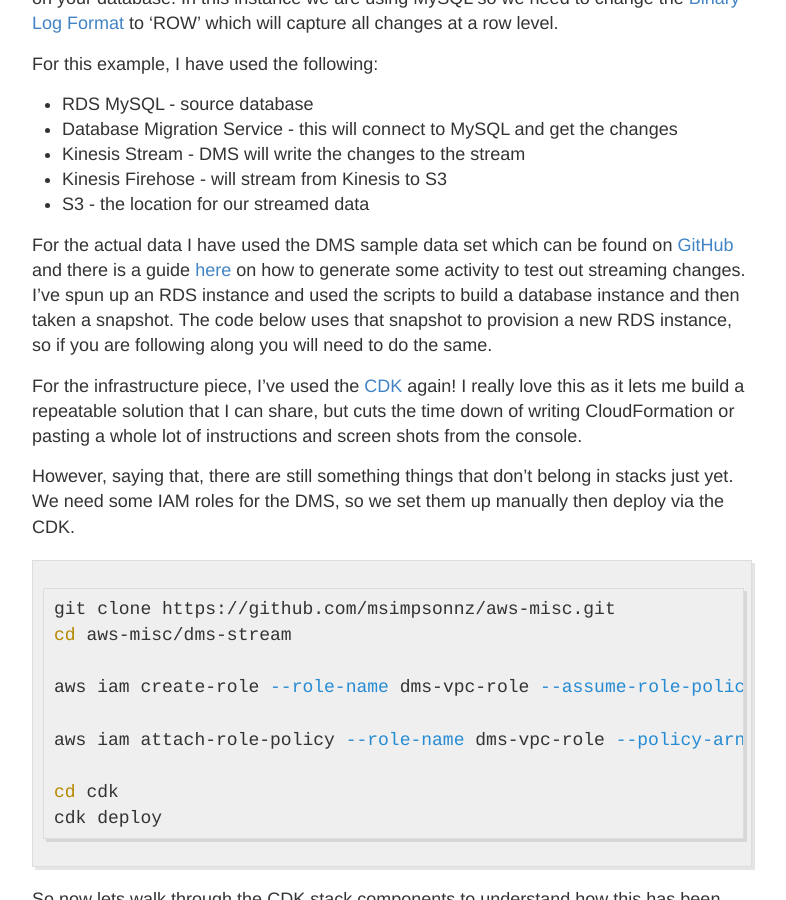
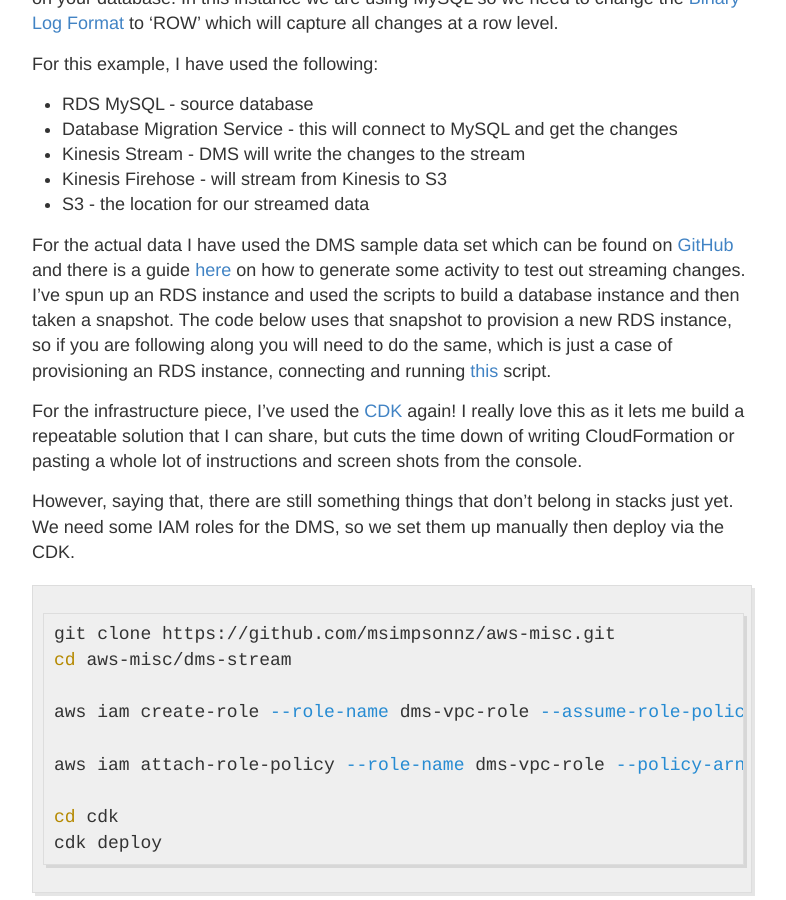
Before and after one commit to msimpsonnz/msimpsonnz.github.io, a Jekyll site: the page built from _posts/2019-09-13-DMS-Stream.md, in a window 1280 px wide and 900 px high, scrolled down 512 px. Shown: the whole window, without its empty margins (248-1034 px from the left). Built offline with Jekyll 4.4.1, drawn with Linux system fonts in a browser that asks for light colours; comment, search, counter and statistics services are not loaded.

Commit message:
quick update

```diff
--- a/_posts/2019-09-13-DMS-Stream.md
+++ b/_posts/2019-09-13-DMS-Stream.md
@@ -17,7 +17,7 @@
 * S3 - the location for our streamed data
 
 For the actual data I have used the DMS sample data set which can be found on [GitHub](https://github.com/aws-samples/aws-database-migration-samples) and there is a guide [here](https://docs.aws.amazon.com/dms/latest/sbs/CHAP_On-PremOracle2Aurora.Appendix.SampleDatabase.html) on how to generate some activity to test out streaming changes.
-I've spun up an RDS instance and used the scripts to build a database instance and then taken a snapshot. The code below uses that snapshot to provision a new RDS instance, so if you are following along you will need to do the same.
+I've spun up an RDS instance and used the scripts to build a database instance and then taken a snapshot. The code below uses that snapshot to provision a new RDS instance, so if you are following along you will need to do the same, which is just a case of provisioning an RDS instance, connecting and running [this](https://github.com/aws-samples/aws-database-migration-samples/blob/master/mysql/sampledb/v1/install-rds.sql) script.
 
 For the infrastructure piece, I've used the [CDK](https://aws.amazon.com/cdk/) again! I really love this as it lets me build a repeatable solution that I can share, but cuts the time down of writing CloudFormation or pasting a whole lot of instructions and screen shots from the console.
 
```
Also changed, not shown: images/2019-09-13-DMS-Stream/dms-stream.png (added).
